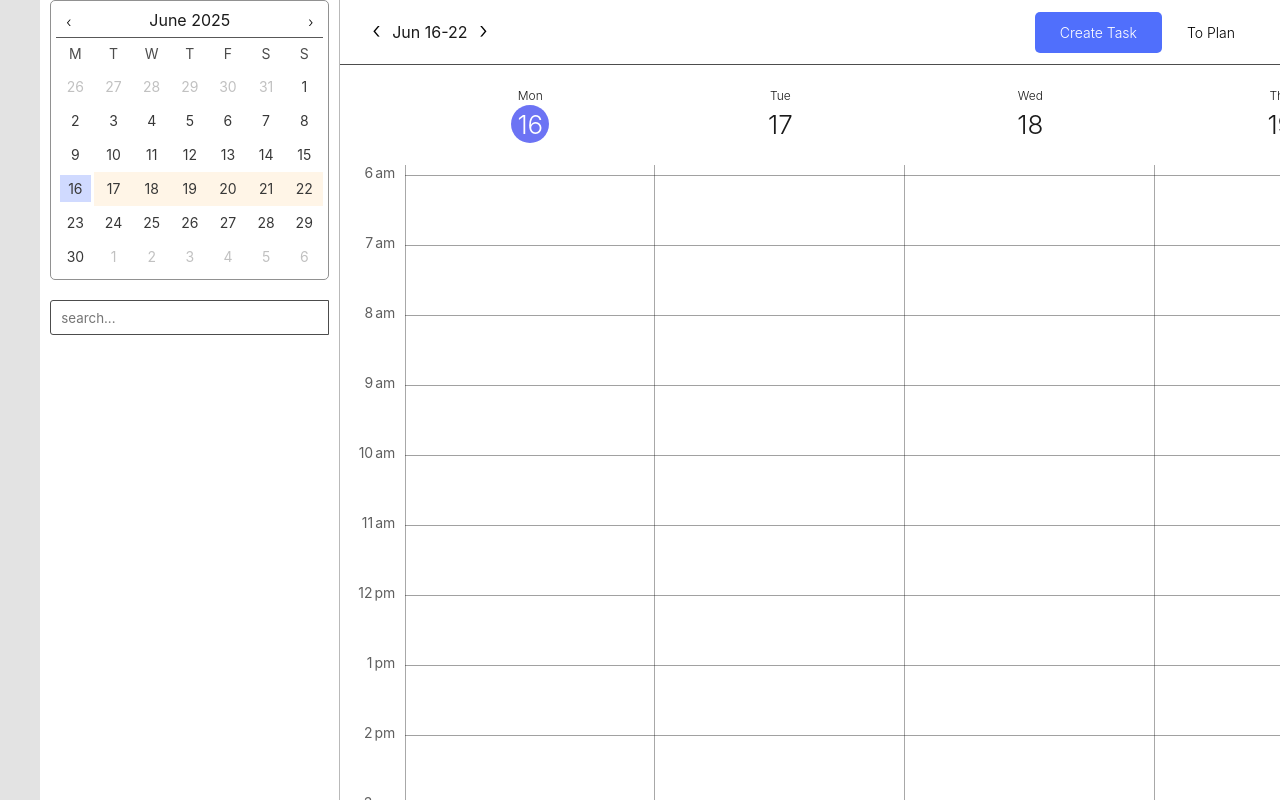
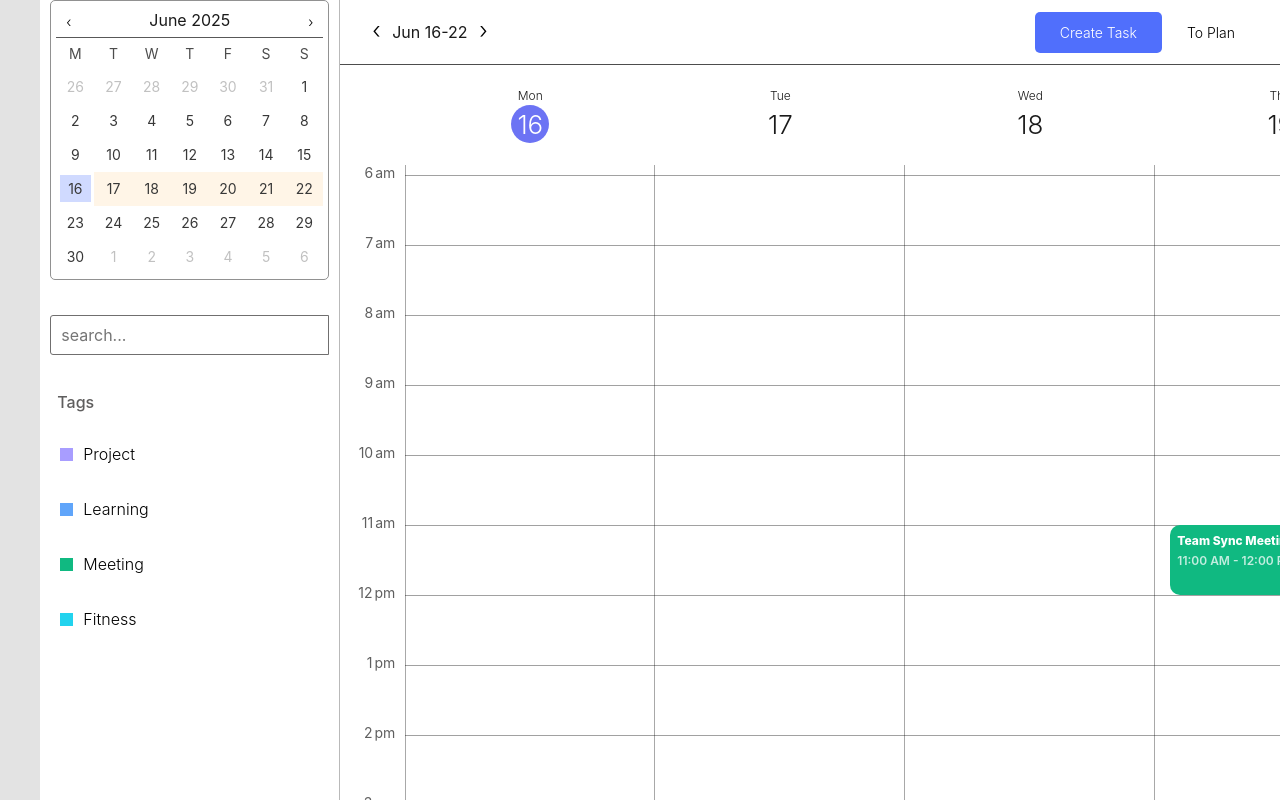
Before and after one commit to Rtam22/Planner, a React (Vite) app: page / in a window 1280 px wide. Built offline with nearby package versions, Linux system fonts and the light colour scheme.

Commit message:
Added tag filtering

```diff
--- a/src/components/common/button.css
+++ b/src/components/common/button.css
@@ -47,6 +47,24 @@ button.warn {
   text-decoration: underline;
 }
 
+.btn-filter {
+  display: flex;
+  align-items: center;
+  gap: 10px;
+  font-size: 16px;
+  font-weight: 300;
+  width: 100%;
+  height: 50px;
+  padding: 0 20px;
+}
+.btn-filter:hover {
+  background-color: rgb(233, 239, 248);
+}
+
+.selected {
+  background-color: rgb(242, 247, 252);
+}
+
 .btn-search {
   width: 40px;
   height: 35px;
--- a/src/components/common/button.tsx
+++ b/src/components/common/button.tsx
@@ -1,7 +1,7 @@
 import "./button.css";
 
 type ButtonProps = {
-  children: string;
+  children: string | React.ReactNode;
   className: string;
   type?: "submit" | "button";
   onClick?: ((e: React.MouseEvent<any>) => void) | (() => void);
--- a/src/components/filters/filterBar.css
+++ b/src/components/filters/filterBar.css
@@ -6,7 +6,22 @@
   border-right: 1px solid rgb(185, 185, 185);
   flex-direction: column;
   padding: 0 10px;
-  gap: 20px;
+  gap: 35px;
+}
+
+.filter-bar h4 {
+  width: 100%;
+  color: rgb(95, 94, 94);
+  font-weight: 500;
+  margin-bottom: 10px;
+  padding: 0 17px;
+}
+
+.filter-section {
+  display: flex;
+  flex-direction: column;
+  width: 299px;
+  gap: 5px;
 }
 
 @media (min-width: 900px) {
--- a/src/components/filters/filterBar.tsx
+++ b/src/components/filters/filterBar.tsx
@@ -3,10 +3,12 @@ import "./filterBar.css";
 import Search from "./search";
 import type { FilterProps } from "../../hooks/useFilters";
 import { useEffect, useState } from "react";
-import type { Task } from "../../types/taskTypes";
+import type { Tag, Task } from "../../types/taskTypes";
+import FilterTag from "./filterTag";
 
 type filterBarProps = {
   tasks: Task[];
+  tags: Tag[];
   selectedDate: Date;
   handleSelectDate: (newDate: Date) => void;
   highlightSecondary?: Date[];
@@ -15,13 +17,14 @@ type filterBarProps = {
 
 function FilterBar({
   tasks,
+  tags,
   handleFilter,
   selectedDate,
   handleSelectDate,
   highlightSecondary,
 }: filterBarProps) {
   const [searchQuery, setSearchQuery] = useState<string>("");
-  const [selectedTags, setSelectedTags] = useState<string[] | null>(null);
+  const [selectedTags, setSelectedTags] = useState<string[]>([]);
 
   useEffect(() => {
     const filters: FilterProps = {
@@ -41,6 +44,19 @@ function FilterBar({
         highlightSecondary={highlightSecondary}
       />
       <Search onSearch={setSearchQuery} useButton={false} />
+
+      <div className="filter-section">
+        <h4>Tags</h4>
+        {tags.map((tag) => {
+          return (
+            <FilterTag
+              selectedTags={selectedTags}
+              tag={tag}
+              setTags={setSelectedTags}
+            />
+          );
+        })}
+      </div>
     </div>
   );
 }
--- /dev/null
+++ b/src/components/filters/filterTag.css
@@ -0,0 +1,4 @@
+.tag-color {
+  width: 13px;
+  height: 13px;
+}
--- /dev/null
+++ b/src/components/filters/filterTag.tsx
@@ -0,0 +1,41 @@
+import type { Tag } from "../../types/taskTypes";
+import Button from "../common/button";
+import "./filterTag.css";
+
+type FilterTagProps = {
+  selectedTags: string[];
+  tag: Tag;
+  setTags: (tags: string[]) => void;
+};
+
+function FilterTag({ tag, setTags, selectedTags }: FilterTagProps) {
+  function handleClick() {
+    const tagIndex = selectedTags.findIndex(
+      (selectedtag) => selectedtag === tag.label
+    );
+
+    if (tagIndex === -1) {
+      setTags([...selectedTags, tag.label]);
+    } else {
+      setTags([...selectedTags.filter((_, i) => i !== tagIndex)]);
+    }
+    console.log(selectedTags);
+  }
+  return (
+    <div className="filter-tag horizontal">
+      <Button
+        className={`btn-filter ${
+          selectedTags.find((selectedTag) => selectedTag === tag.label)
+            ? "selected"
+            : ""
+        }`}
+        onClick={handleClick}
+      >
+        <div style={{ backgroundColor: tag.color }} className="tag-color"></div>
+        <p>{tag.label}</p>
+      </Button>
+    </div>
+  );
+}
+
+export default FilterTag;
--- a/src/components/filters/search.css
+++ b/src/components/filters/search.css
@@ -19,3 +19,9 @@
 .search-button {
   width: 20%;
 }
+
+.search-container input {
+  height: 40px;
+  font-size: 16px;
+  border: 1px solid rgb(112, 111, 111);
+}
--- a/src/components/tasks/taskForm.tsx
+++ b/src/components/tasks/taskForm.tsx
@@ -69,13 +69,13 @@ function CreateTaskModal({
 
   const { addTask, tags } = useTasksContext();
   const tagOptions = tags.map((tag) => {
-    return { label: tag.value, value: tag.value.toLowerCase() };
+    return { label: tag.label, value: tag.label.toLowerCase() };
   });
 
   function handleSubmit(e: React.FormEvent<HTMLFormElement>) {
     const [year, month, day] = date.split("-");
     const getTag = tags.find(
-      (t) => t.value.toLowerCase() === tag?.value.toLowerCase()
+      (t) => t.label.toLowerCase() === tag?.value.toLowerCase()
     );
 
     e.preventDefault();
--- a/src/data/taskData.ts
+++ b/src/data/taskData.ts
@@ -1,230 +1,103 @@
 import { v4 as uuidv4 } from "uuid";
-
-export const initialTasks = [
-  // === Sunday (May 31) ===
+import type { Tag, Task } from "../types/taskTypes";
+export const initialTasks: Task[] = [
   {
     id: uuidv4(),
-    title: "Grocery Shopping",
-    description: "Weekly groceries at the supermarket.",
-    tag: { label: "Errands", value: "Personal", color: "#60A5FA" },
-    date: new Date("2025-05-31"),
-    startTime: "10:00",
-    endTime: "11:00",
-    repeat: "Weekly",
-  },
-  {
-    id: uuidv4(),
-    title: "Lunch with family",
-    description: "Sunday lunch with parents.",
-    tag: { label: "Family", value: "Meal", color: "#F472B6" },
-    date: new Date("2025-05-31"),
-    startTime: "12:30",
-    endTime: "14:00",
-    repeat: "Weekly",
-  },
-
-  // === Monday (June 1) ===
-  {
-    id: uuidv4(),
-    title: "Work: Team Stand-up",
-    description: "Daily sync-up with the development team.",
-    tag: { label: "Work", value: "Meeting", color: "#FBBF24" },
-    date: new Date("2025-06-01"),
+    title: "Project Planning",
+    description: "Outline the key milestones for the new project launch.",
+    tag: { label: "Project", color: "#A89DFF" },
+    date: new Date("2025-06-20"),
     startTime: "09:00",
-    endTime: "09:30",
-    repeat: "Daily",
-  },
-  {
-    id: uuidv4(),
-    title: "Code Feature X",
-    description: "Work on implementing new feature X.",
-    tag: { label: "Work", value: "Coding", color: "#A78BFA" },
-    date: new Date("2025-06-01"),
-    startTime: "10:00",
-    endTime: "12:00",
+    endTime: "10:30",
     repeat: "None",
   },
   {
     id: uuidv4(),
-    title: "Lunch break",
-    description: "Quick lunch at desk or nearby café.",
-    tag: { label: "Personal", value: "Meal", color: "#34D399" },
-    date: new Date("2025-06-01"),
-    startTime: "12:30",
-    endTime: "13:15",
-    repeat: "Daily",
-  },
-  {
-    id: uuidv4(),
-    title: "Gym - Upper Body",
-    description: "Chest and arms workout.",
-    tag: { label: "Fitness", value: "Health", color: "#10B981" },
-    date: new Date("2025-06-01"),
-    startTime: "18:00",
-    endTime: "19:00",
-    repeat: "Mon/Wed/Fri",
-  },
-  {
-    id: uuidv4(),
-    title: "Dinner & TV",
-    description: "Dinner while watching a show.",
-    tag: { label: "Relax", value: "Meal", color: "#F87171" },
-    date: new Date("2025-06-01"),
-    startTime: "19:30",
-    endTime: "20:30",
-    repeat: "Daily",
-  },
-
-  // === Tuesday (June 2) ===
-  {
-    id: uuidv4(),
-    title: "Deep Work - Writing Blog Post",
-    description: "Write draft for a technical blog post.",
-    tag: { label: "Work", value: "Writing", color: "#8B5CF6" },
-    date: new Date("2025-06-02"),
-    startTime: "10:00",
-    endTime: "12:00",
+    title: "React Fundamentals Course",
+    description: "Watch and take notes on core React concepts.",
+    tag: { label: "Learning", color: "#60A5FA" },
+    date: new Date("2025-06-21"),
+    startTime: "14:00",
+    endTime: "15:30",
     repeat: "None",
   },
   {
     id: uuidv4(),
-    title: "Lunch with coworker",
-    description: "Catch up over Thai food.",
-    tag: { label: "Work", value: "Meal", color: "#34D399" },
-    date: new Date("2025-06-02"),
-    startTime: "12:30",
-    endTime: "13:30",
-    repeat: "None",
-  },
-  {
-    id: uuidv4(),
-    title: "Evening Walk",
-    description: "Short walk around the neighborhood.",
-    tag: { label: "Health", value: "Fitness", color: "#0EA5E9" },
-    date: new Date("2025-06-02"),
-    startTime: "18:30",
-    endTime: "19:00",
-    repeat: "Tue/Thu",
-  },
-
-  // === Wednesday (June 3) ===
-  {
-    id: uuidv4(),
-    title: "Work: Feature Testing",
-    description: "Manually test completed work before PR.",
-    tag: { label: "Work", value: "QA", color: "#FB923C" },
-    date: new Date("2025-06-03"),
-    startTime: "10:00",
-    endTime: "11:30",
-    repeat: "None",
-  },
-  {
-    id: uuidv4(),
-    title: "Dinner with friend",
-    description: "Catch up at a local restaurant.",
-    tag: { label: "Social", value: "Meal", color: "#F472B6" },
-    date: new Date("2025-06-03"),
-    startTime: "19:00",
-    endTime: "20:30",
-    repeat: "Weekly",
-  },
-
-  // === Thursday (June 4) ===
-  {
-    id: uuidv4(),
-    title: "Focus Session - UI Polish",
-    description: "Work on fine-tuning component styles.",
-    tag: { label: "Work", value: "Design", color: "#818CF8" },
-    date: new Date("2025-06-04"),
+    title: "Team Sync Meeting",
+    description: "Weekly sync-up with the development team.",
+    tag: { label: "Meeting", color: "#10B981" },
+    date: new Date("2025-06-19"),
     startTime: "11:00",
-    endTime: "13:00",
-    repeat: "None",
-  },
-  {
-    id: uuidv4(),
-    title: "Mid-week Reset",
-    description: "Tidy up workspace and plan rest of the week.",
-    tag: { label: "Productivity", value: "Planning", color: "#E879F9" },
-    date: new Date("2025-06-04"),
-    startTime: "17:30",
-    endTime: "18:00",
-    repeat: "Weekly",
-  },
-
-  // === Friday (June 5) ===
-  {
-    id: uuidv4(),
-    title: "Wrap-up Meeting",
-    description: "Discuss weekly progress and next steps.",
-    tag: { label: "Work", value: "Meeting", color: "#FCD34D" },
-    date: new Date("2025-06-05"),
-    startTime: "15:00",
-    endTime: "16:00",
-    repeat: "Weekly",
-  },
-  {
-    id: uuidv4(),
-    title: "Movie Night",
-    description: "Relax with a movie and snacks.",
-    tag: { label: "Leisure", value: "Relaxation", color: "#F87171" },
-    date: new Date("2025-06-05"),
-    startTime: "20:00",
-    endTime: "22:00",
-    repeat: "Weekly",
-  },
-
-  // === Saturday (June 6) ===
-  {
-    id: uuidv4(),
-    title: "Morning Run",
-    description: "5km park run.",
-    tag: { label: "Fitness", value: "Health", color: "#0EA5E9" },
-    date: new Date("2025-06-06"),
-    startTime: "07:00",
-    endTime: "07:45",
-    repeat: "Sat",
-  },
-  {
-    id: uuidv4(),
-    title: "Cafe Work Session",
-    description: "Work on personal project at local cafe.",
-    tag: { label: "Personal", value: "Side Project", color: "#A78BFA" },
-    date: new Date("2025-06-06"),
-    startTime: "10:00",
     endTime: "12:00",
     repeat: "Weekly",
   },
   {
     id: uuidv4(),
-    title: "Dinner Date",
-    description: "Dinner at Italian restaurant.",
-    tag: { label: "Social", value: "Meal", color: "#F472B6" },
-    date: new Date("2025-06-06"),
-    startTime: "19:00",
-    endTime: "21:00",
+    title: "Morning Run",
+    description: "5km run around the park.",
+    tag: { label: "Fitness", color: "#22D3EE" },
+    date: new Date("2025-06-22"),
+    startTime: "06:30",
+    endTime: "07:30",
+    repeat: "None",
+  },
+  {
+    id: uuidv4(),
+    title: "Design Review",
+    description: "Review new UI mockups for the dashboard.",
+    tag: { label: "Project", color: "#A89DFF" },
+    date: new Date("2025-06-24"),
+    startTime: "15:00",
+    endTime: "16:00",
+    repeat: "None",
+  },
+  {
+    id: uuidv4(),
+    title: "Online Workshop: TypeScript Essentials",
+    description: "Attend live webinar on practical TypeScript usage.",
+    tag: { label: "Learning", color: "#60A5FA" },
+    date: new Date("2025-06-25"),
+    startTime: "17:00",
+    endTime: "18:30",
+    repeat: "None",
+  },
+  {
+    id: uuidv4(),
+    title: "Client Catch-up",
+    description: "Bi-weekly meeting to review project progress.",
+    tag: { label: "Meeting", color: "#10B981" },
+    date: new Date("2025-06-26"),
+    startTime: "10:00",
+    endTime: "11:00",
+    repeat: "Bi-weekly",
+  },
+  {
+    id: uuidv4(),
+    title: "Evening Workout",
+    description: "Strength training session at the gym.",
+    tag: { label: "Fitness", color: "#22D3EE" },
+    date: new Date("2025-06-28"),
+    startTime: "18:00",
+    endTime: "19:00",
     repeat: "None",
   },
 ];
 
-export const initialTags = [
+export const initialTags: Tag[] = [
   {
     label: "Project",
-    value: "Project",
     color: "#A89DFF",
   },
   {
     label: "Learning",
-    value: "Learning",
     color: "#60A5FA",
   },
   {
     label: "Meeting",
-    value: "Meeting",
     color: "#10B981",
   },
   {
     label: "Fitness",
-    value: "Fitness",
     color: "#22D3EE",
   },
 ];
--- a/src/hooks/useFilters.tsx
+++ b/src/hooks/useFilters.tsx
@@ -3,7 +3,7 @@ import type { Task } from "../types/taskTypes";
 export type FilterProps = {
   filters: {
     search: string;
-    tags: string[] | null;
+    tags: string[];
   };
 };
 
@@ -14,9 +14,12 @@ export function useFilters() {
         ? task.title.toLowerCase().includes(filters.search.toLowerCase())
         : true;
 
-      const tagsResult = filters.tags
-        ? filters.tags.some((tag) => tag === task.tag?.label)
-        : true;
+      console.log(task);
+
+      const tagsResult =
+        filters.tags.length > 0
+          ? filters.tags.some((tag) => tag === task.tag?.label)
+          : true;
 
       return searchResult && tagsResult;
     };
--- a/src/pages/calendarPage.tsx
+++ b/src/pages/calendarPage.tsx
@@ -21,7 +21,7 @@ function CalendarPage() {
   const [showModal, setShowModal] = useState<"none" | "view" | "create">(
     "none"
   );
-  const { tasks, editTask, deleteTask } = useTasksContext();
+  const { tasks, tags, editTask, deleteTask } = useTasksContext();
   const [previewTask, setPreviewTask] = useState<PreviewTask | null>(null);
   const [selectedTask, setSelectedTask] = useState<Task | null>(null);
   const [filteredTasks, setfilteredTasks] = useState<Task[]>(tasks);
@@ -89,6 +89,7 @@ function CalendarPage() {
 
       <FilterBar
         tasks={tasks}
+        tags={tags}
         handleFilter={handleFilterTasks}
         selectedDate={selectedDate}
         handleSelectDate={handleSelectDate}
--- a/src/types/taskTypes.ts
+++ b/src/types/taskTypes.ts
@@ -11,7 +11,6 @@ export type Task = {
 
 export type Tag = {
   label: string;
-  value: string;
   color: string;
 };
 
```
